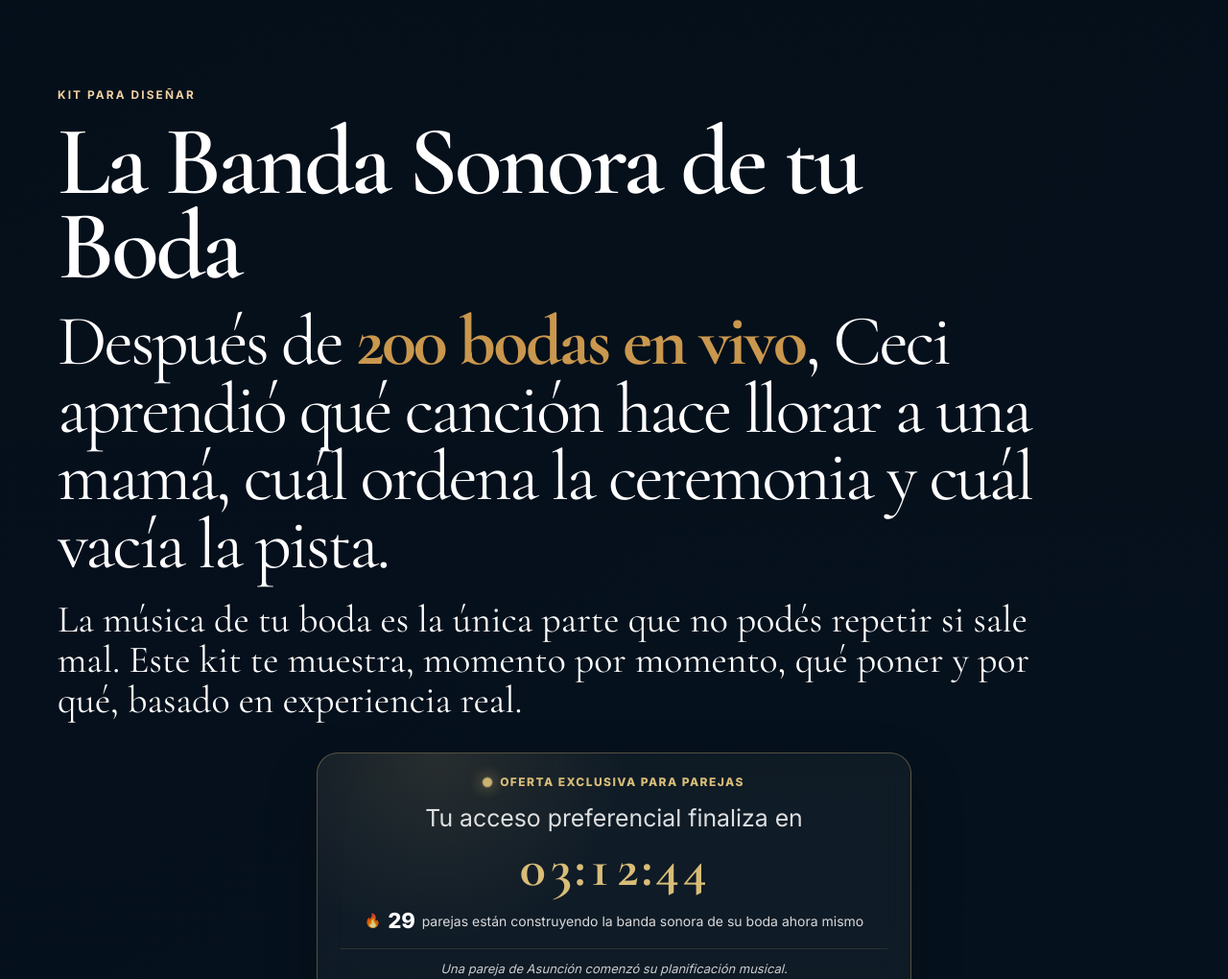
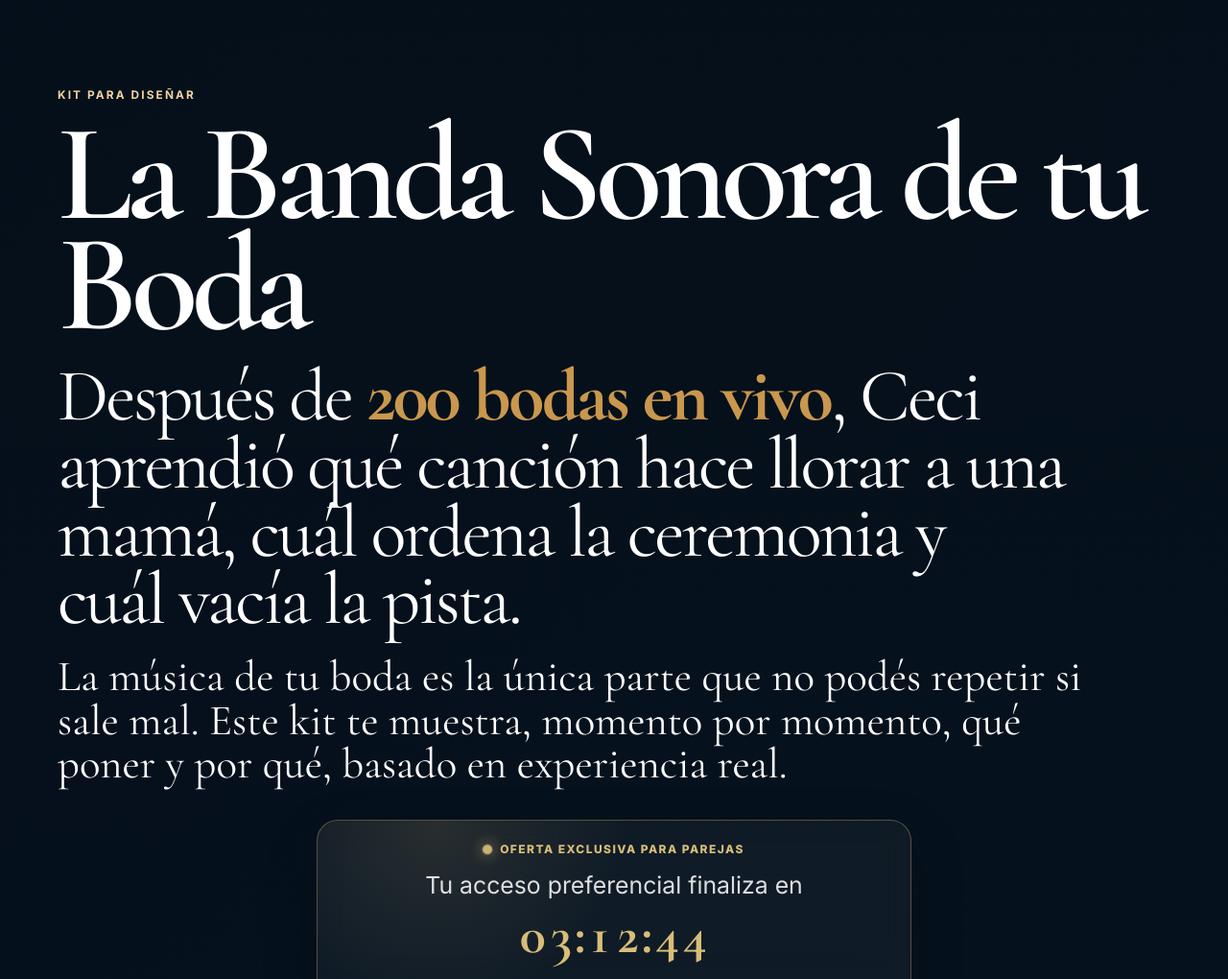
Before and after one commit to elviolindececi-wq/elviolindececiweb, a plain HTML site: page index.html in a window 1280 px wide. Shown: the part 3860-4880 px from the top of the page at 96% size. Drawn offline with nearby package versions, Linux system fonts and the light colour scheme.

Commit message:
Update font sizes and styles in style.css

```diff
--- a/style.css
+++ b/style.css
@@ -359,10 +359,10 @@ ul{margin:0;padding-left:22px;color:#dbe3ea;line-height:1.9}
   letter-spacing:-.035em;
   color:#fff;
 }
-.kit-hero h2{font-size:clamp(2.8rem,8vw,6.8rem);line-height:.86;margin:0 0 20px;max-width:900px}
-.kit-big-copy{font-size:clamp(2.3rem,5.8vw,5rem);line-height:.95;margin:0 0 22px;max-width:1050px}
+.kit-hero h2{font-size:clamp(4.5rem,12vw,9rem);line-height:.80;letter-spacing:-.05em;margin:0 0 24px;max-width:1200px}
+.kit-big-copy{font-size:clamp(2.8rem,6vw,5.8rem);line-height:.92;margin:0 0 22px;max-width:1050px}
 .kit-big-copy strong{color:var(--gold);font-weight:700}
-.kit-lead{font-family:"Cormorant Garamond", Georgia, serif;font-size:clamp(1.7rem,3.1vw,3rem);line-height:1.06;max-width:1080px;color:#fff;margin:0 0 34px}
+.kit-lead{font-family:"Cormorant Garamond", Georgia, serif;font-size:clamp(2rem,3.5vw,3.5rem);line-height:1.02;max-width:1080px;color:#fff;margin:0 0 34px}
 .kit-actions{display:grid;gap:18px;max-width:860px;margin:0 0 48px}
 .kit-actions span,.kit-center-cta p{font-style:italic;color:#fff;opacity:.94;font-size:1rem}
 .kit-btn{
```
